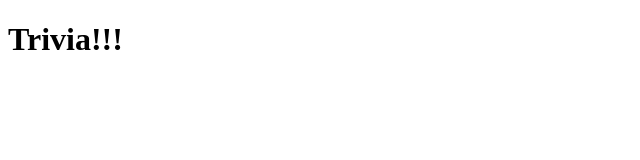
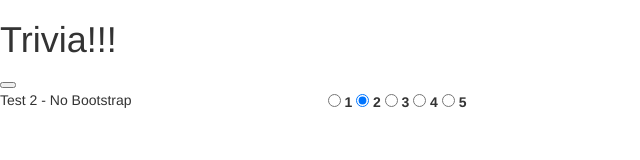
Before and after one commit to alexitu3/TriviaGame, a plain HTML site: page index.html in a window 1280 px wide. Shown: the whole page, without its empty margins (0-640 px from the left). Drawn offline with nearby package versions, Linux system fonts and the light colour scheme.

Commit message:
more html and func

```diff
--- a/index.html
+++ b/index.html
@@ -4,14 +4,47 @@
   <title>Trivia</title>
   <link rel="stylesheet" type="text/css" href="assets/css/style.css">
   <link rel="stylesheet" type="text/images" href="assets/css/images">
+  <link rel="stylesheet" href="https://maxcdn.bootstrapcdn.com/bootstrap/3.3.7/css/bootstrap.min.css" integrity="sha384-BVYiiSIFeK1dGmJRAkycuHAHRg32OmUcww7on3RYdg4Va+PmSTsz/K68vbdEjh4u" crossorigin="anonymous">
 </head>
 <body>
   <h1>Trivia!!!</h1>
+  <div id="start"></div>
+  <button id="button"></button>
+
+
+
+
+
+<form >
+    <div class="row">
+        <div class="col-sm-3">Test 2 - No Bootstrap</div>
+        <div class="col-sm-9">
+            <div  >
+                <label >
+                    <input type="radio" id="q128" name="quality[21]" value="1" /> 1
+                </label>
+                <label >
+                    <input type="radio" id="q129" name="quality[21]" checked="checked" value="2" /> 2
+                </label>
+                <label >
+                    <input type="radio" id="q130" name="quality[21]" value="3" /> 3
+                </label>
+                <label >
+                    <input type="radio" id="q131" name="quality[21]" value="4" /> 4
+                </label>
+                <label >
+                    <input type="radio" id="q132" name="quality[21]" value="5" /> 5
+                </label>
+            </div>
+        </div>
+    </div>
+</form>
 
 
   <div id="gameover"></div>
 
 
+  <script type="text/javascript" src="https://cdnjs.cloudflare.com/ajax/libs/jquery/3.2.1/jquery.min.js"></script>
   <script type="text/javascript" href="assets/javascript/app.js"></script>
 
 </body>
```
Also changed, not shown: assets/javascript/app.js (+4 -6 lines).
